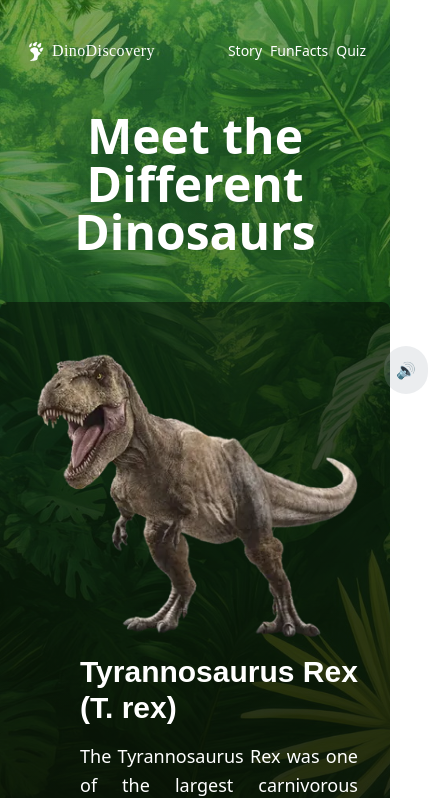
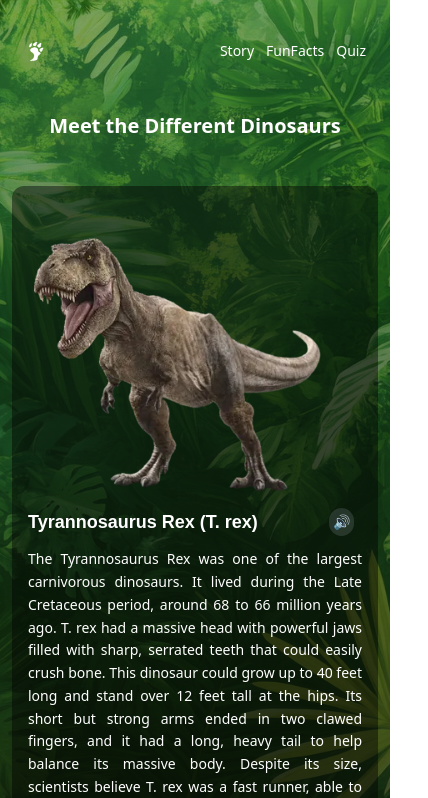
Before and after one commit to im-ravira/DinoDiscovery, a React (Vite) app: page /dinosaurs in a window 390 px wide. Shown: the top 798 px of the page, 428 px wide, since content can reach past the window. Built offline with nearby package versions, Linux system fonts and the light colour scheme.

Commit message:
fix: improve responsiveness on all pages

```diff
--- a/src/components/FunFacts1.component.jsx
+++ b/src/components/FunFacts1.component.jsx
@@ -2,14 +2,14 @@ import dinofact from "../assets/dinofact-1.png";
 
 const FunFacts1 = ({ facts }) => {
     return (
-        <section className="w-[80vw] flex flex-col items-center p-20 gap-14 mt-32">
-            <div className="flex w-full justify-between gap-16 mt-8">
-                <div className="w-[25vw] shadow-black shadow-xl translate-y-6 -rotate-6 opacity-0" id="img">
-                    <img src={dinofact} alt="" />
+        <section className="w-[85vw] md:w-[95vw] lg:w-[80vw] flex flex-col items-center md:p-20 md:gap-14">
+            <div className="flex w-full justify-between md:gap-16 mt-4 lg:mt-8">
+                <div className="w-[40vw] lg:w-[25vw] hidden md:block shadow-black shadow-xl translate-y-6 -rotate-6 lg:opacity-0" id="img">
+                    <img className="md:block hidden" src={dinofact} alt="" />
                 </div>
-                <div className="flex w-[45vw] flex-col justify-self-end items-center justify-center text-center">
-                    <h1 className="font-bold text-[40px] text-white facts opacity-0 -translate-x-24">{facts}</h1>
-                    <a href="https://www.nhm.ac.uk/discover/dino-directory/" target="blank" className="underline text-white links opacity-0 -translate-x-24">Know More</a>
+                <div className="flex w-full lg:w-[45vw] flex-col md:justify-self-end items-center justify-center text-center">
+                    <h1 className="font-bold text-xl md:text- lg:text-[40px] text-white facts opacity-0 -translate-x-24">{facts}</h1>
+                    <a href="https://www.nhm.ac.uk/discover/dino-directory/" target="blank" className="md:block hidden underline text-white links opacity-0 -translate-x-24">Know More</a>
                 </div>
             </div>
         </section>
--- a/src/components/FunFacts2.component.jsx
+++ b/src/components/FunFacts2.component.jsx
@@ -2,14 +2,14 @@ import dinofact from "../assets/dinofact-2.png";
 
 const FunFacts2 = ({ facts }) => {
     return (
-        <section className="w-[80vw] flex flex-col items-center p-20 gap-14">
-            <div className="flex w-full flex-row-reverse justify-between gap-16 mt-8">
-                <div className="w-[25vw] shadow-black shadow-xl bg-transparent -translate-y-6 rotate-6 opacity-0" id="img">
+        <section className="w-[88vw] md:w-[100vw] lg:w-[80vw] flex flex-col items-center md:p-20 md:gap-14">
+            <div className="flex w-full flex-row-reverse justify-between md:gap-16 mt-4 md:mt-8">
+                <div className="w-[40vw] lg:w-[25vw] shadow-black hidden md:block shadow-xl -translate-y-6 rotate-6 opacity-0" id="img">
                     <img src={dinofact} alt="" />
                 </div>
-                <div className="flex w-[45vw] flex-col items-center justify-center text-center">
-                    <h1 className="font-bold text-[40px] text-white facts opacity-0 -translate-x-24">{facts}</h1>
-                    <a href="https://www.nhm.ac.uk/discover/dino-directory/" target="blank" className="underline text-white links opacity-0 -translate-x-24">Know More</a>
+                <div className="flex w-full lg:w-[45vw] flex-col items-center justify-center text-center">
+                    <h1 className="font-bold text-xl md:text-[28px] lg:text-[40px] text-white facts opacity-0 -translate-x-24">{facts}</h1>
+                    <a href="https://www.nhm.ac.uk/discover/dino-directory/" target="blank" className="md:block hidden underline text-white links opacity-0 -translate-x-24">Know More</a>
                 </div>
             </div>
         </section>
--- a/src/components/Navbar.jsx
+++ b/src/components/Navbar.jsx
@@ -8,11 +8,11 @@ export default function Navbar() {
         className="flex items-center hover:scale-105 transform transition duration-300"
       >
         <img className="md:w-8 mr-1 w-6" src={NavLogo} alt="dino-logo" />
-        <p className="font-Berkshire text-white tracking-wide md:text-2xl text-bsae">
-          DinoDiscovery
+        <p className="font-Berkshire text-white tracking-wide md:text-2xl text-sm">
+          <span className="md:block hidden">DinoDiscovery</span>
         </p>
       </Link>
-      <div className="flex items-center justify-between md:gap-8 md:font-semibold font-normal gap-2">
+      <div className="flex items-center justify-between md:gap-8 md:font-semibold font-normal gap-x-3">
         <Link to="/story"
           className="text-shadow md:text-lg text-white transition duration-200 hover:text-[#78ff2a] text-sm"
         >
--- a/src/index.css
+++ b/src/index.css
@@ -12,7 +12,7 @@
 }
 .btn {
   text-decoration: none;
-  padding: 0.25rem 4rem;
+  padding: 0.25rem 5rem;
   display: inline-block;
   border-radius: 10px;
   transition: all 0.2s;
@@ -21,6 +21,14 @@
   border: 2px solid #ffffff;
   color: #ffffff;
 }
+
+@media screen and (max-width: 600px) {
+  .btn {
+    padding: 0.25rem 4rem;
+    border: 1px solid #ffffff;
+  }
+}
+
 .btn:hover {
   transform: translateY(-3px);
   box-shadow: 0 10px 20px rgba(0, 0, 0, 0.4);
--- a/src/pages/Dinosaurs.jsx
+++ b/src/pages/Dinosaurs.jsx
@@ -31,19 +31,23 @@ const Dinosaurs = () => {
   return (
     <main className="w-full flex bg-secondary bg-no-repeat bg-cover bg-fixed justify-center min-h-screen text-white relative ">
     <Navbar />
-    <section className="w-full mx-10 mt-28">
-      <h1 className="text-5xl text-center font-bold mb-24">Meet the Different Dinosaurs</h1>
-      <div ref={cardInfo} className="space-y-12 my-8">
+    <section className="w-full mx-3 md:mx-10 mt-28 md:mt-36 lg:mt-28">
+      <h1 className="text-xl md:text-4xl lg:text-5xl text-center font-bold mb-24">Meet the Different Dinosaurs</h1>
+      <div ref={cardInfo} className="md:space-y-12 space-y-8 my-8">
         {dinosaurData.map((dino, index) => (
-          <div key={index} id='card'  className="relative flex flex-col md:flex-row bg-[#00000070] rounded-lg items-center justify-center py-12 px-8 ">
-            <img src={dino.image} alt={dino.name} id={`dino-image-${index}`} className="w-full md:w-1/3 h-auto object-cover mb-4 md:mb-0 md:mr-4" />
+          <div key={index} id='card'  className="relative flex flex-col lg:flex-row bg-[#00000070] rounded-xl items-center justify-center py-12 md:px-6 lg:px-8 ">
+            <img src={dino.image} alt={dino.name} id={`dino-image-${index}`} className="w-[80%] md:w-3/4 lg:w-1/3 h-auto object-cover mb-4 md:mb-10 lg:mb-0 mr-10 md:mr-8 lg:mr-4" />
             <button
                   onClick={() => handleAudioPlay(dino.audio, `#dino-image-${index}`)}
-                  className=" absolute top-11 left-96 bg-gray-400/20 text-black rounded-full p-3 hover:bg-gray-950"
+                  className=" absolute hidden md:block md:top-11 max-lg:right-12 lg:left-[22rem] bg-gray-400/20 text-black rounded-full md:p-2 hover:bg-gray-950"
                 >🔊</button>
-            <div className="flex-1 ml-12">
-              <h2 className="text-3xl font-Raleway font-semibold mb-4">{dino.name}</h2>
-              <p className='leading-relaxed text-lg font-light text-justify'>{dino.description}</p>
+            <div className="flex-1 mx-4 lg:ml-12">
+              <div className='flex flex-row items-center justify-between mb-1'><h2 className="text-lg md:text-3xl font-Raleway font-semibold mb-2 md:mb-4">{dino.name}</h2>
+              <button
+                  onClick={() => handleAudioPlay(dino.audio, `#dino-image-${index}`)}
+                  className="mb-2 mr-2 bg-gray-400/20 text-black text-sm rounded-full p-1 hover:bg-gray-950 block md:hidden"
+                >🔊</button></div>
+              <p className='leading-relaxed text-sm md:text-lg font-light text-pretty text-justify'>{dino.description}</p>
             </div>
           </div>
         ))}
--- a/src/pages/FunFacts.jsx
+++ b/src/pages/FunFacts.jsx
@@ -4,6 +4,7 @@ import FunFacts2 from "../components/FunFacts2.component";
 import { gsap } from "gsap";
 import { useRef, useEffect } from "react";
 import Footer from "../components/Footer";
+import DinoFactImg from "../assets/dinofact.png";
 
 const FunFacts = () => {
     const main = useRef(null);
@@ -35,6 +36,11 @@ const FunFacts = () => {
     return (
         <main className="w-full flex-col flex bg-fixed bg-secondary bg-no-repeat bg-cover items-center justify-center min-h-screen text-white relative overflow-hidden" ref={main}>
             <Navbar />
+            <section className="mt-24 mb-16 max-sm:flex flex-col items-center">
+                <div id="img" className="md:hidden flex items-center justify-center">
+                    <img className="w-[80%] mr-4" src={DinoFactImg} alt="" />
+                </div>
+                <a href="https://www.nhm.ac.uk/discover/dino-directory/" target="blank" className="mblock md:hidden underline text-white links opacity-0 -translate-x-24">Know More</a>
             <FunFacts1 facts="Dinosaurs lived millions of years ago." />
             <FunFacts2 facts="Some dinosaurs were as small as chickens!" />
             <FunFacts1 facts="The T. Rex had the strongest bite of any land animal." />
@@ -45,6 +51,7 @@ const FunFacts = () => {
             <FunFacts2 facts="Velociraptors were only the size of turkeys." />
             <FunFacts1 facts="Stegosaurus had a brain the size of a walnut." />
             <FunFacts2 facts="Dinosaurs once lived on every continent, including Antarctica!" />
+            </section>
             <Footer />
         </main>
     );
--- a/src/pages/Story.jsx
+++ b/src/pages/Story.jsx
@@ -23,13 +23,13 @@ const Story = () => {
   return (
     <main className="w-full flex flex-col bg-secondary bg-no-repeat bg-cover bg-fixed justify-center items-center min-h-screen text-white relative">
         <Navbar />
-      <section className="container max-w-6xl mx-auto px-5 lg:px-20 my-28 relative z-10">
-        <h1 className="text-4xl md:text-6xl font-extrabold mb-8 text-center opacity-0 -translate-x-20"
+      <section className="container max-w-6xl mx-auto px-2 md:px-5 lg:px-20 my-28 relative z-10">
+        <h1 className="text-xl md:text-4xl lg:text-6xl font-extrabold mb-8 text-center opacity-0 -translate-x-20"
         ref={heading}>
-          A Journey to <br /> the Land of Dinosaurs
+          A Journey to <br className="lg:block hidden"/> the Land of Dinosaurs
         </h1>
 
-        <div className="space-y-8 text-lg md:text-xl leading-relaxed opacity-0 -translate-x-20"
+        <div className="space-y-4 md:space-y-6 lg:space-y-8 mx-2 text-justify text-pretty text-base md:text-lg lg:text-xl leading-relaxed opacity-0 -translate-x-20"
         ref={paragraph}>
           <p>
             ⏳ Millions of years ago, long before humans walked the Earth, giant
```
Also changed, not shown: src/pages/Home.jsx (+8 -8 lines).
